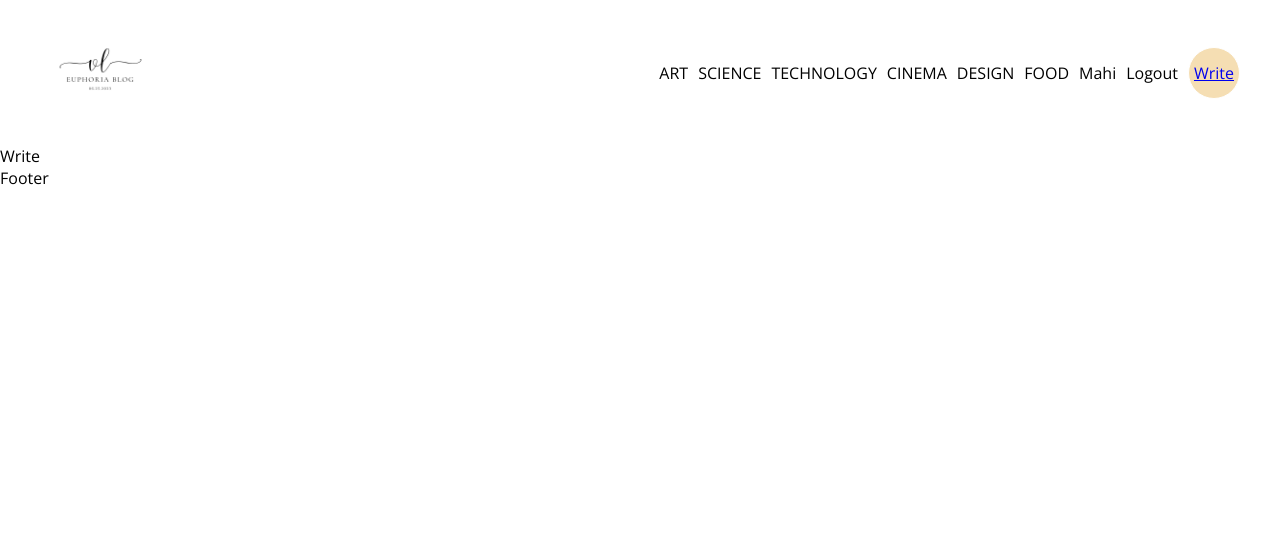
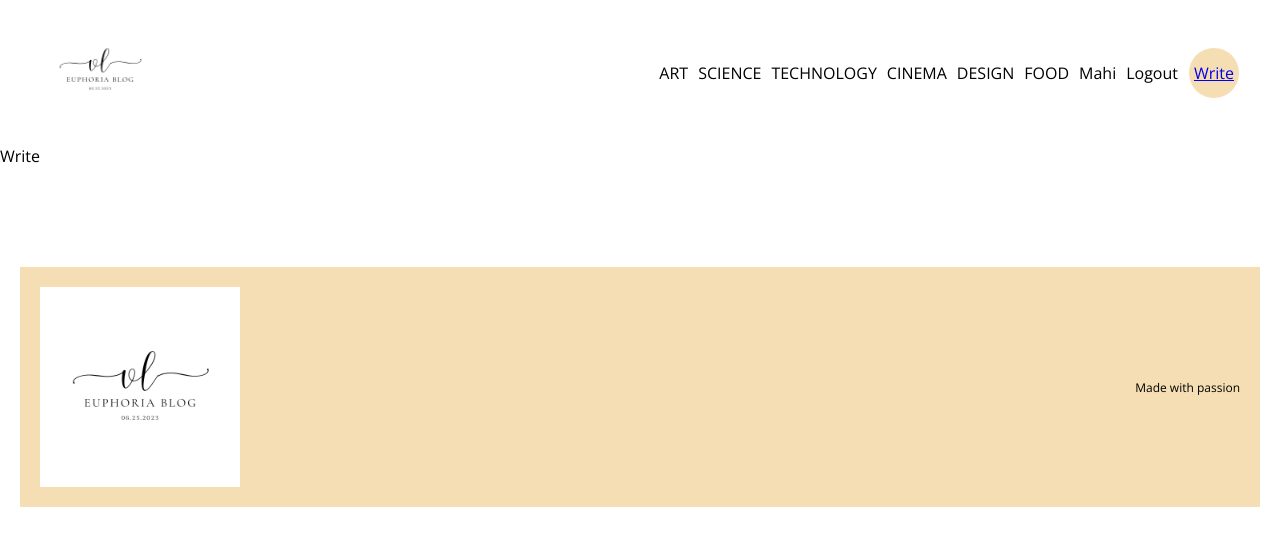
Before and after one commit to ShihabGH/blog-project, a React (Create React App) app in the folder client/: page /write in a window 1280 px wide. Shown: the top 546 px of the page. Built offline with nearby package versions, Linux system fonts and the light colour scheme.

Commit message:
footer created

```diff
--- a/client/src/components/Footer.jsx
+++ b/client/src/components/Footer.jsx
@@ -1,8 +1,14 @@
-import React from 'react'
+import React from 'react';
+import Logo from '../assets/images/Orange.png';
 
 const Footer = () => {
   return (
-    <div>Footer</div>
+    <footer>
+      <div className='contents'>
+        <img src={Logo} alt='logo'/>
+        <span>Made with passion</span>
+      </div>
+    </footer>
   )
 }
 
--- a/client/src/style.scss
+++ b/client/src/style.scss
@@ -131,5 +131,27 @@ $dark-orange : rgb(253, 130, 73);
             }
         }
 
+        // Footer
+        footer{
+
+            display: flex;
+            justify-content: center;
+
+            .contents{
+                margin-top: 100px;
+                padding: 20px;
+                background-color: $wheat-color;
+                display: flex;
+                align-items: center;
+                justify-content: space-between;
+                font-size: 12px;
+                width: 1200px;
+
+                img {
+                        height: 200px;
+                    }
+            }
+        }
+
     }
 }
```
